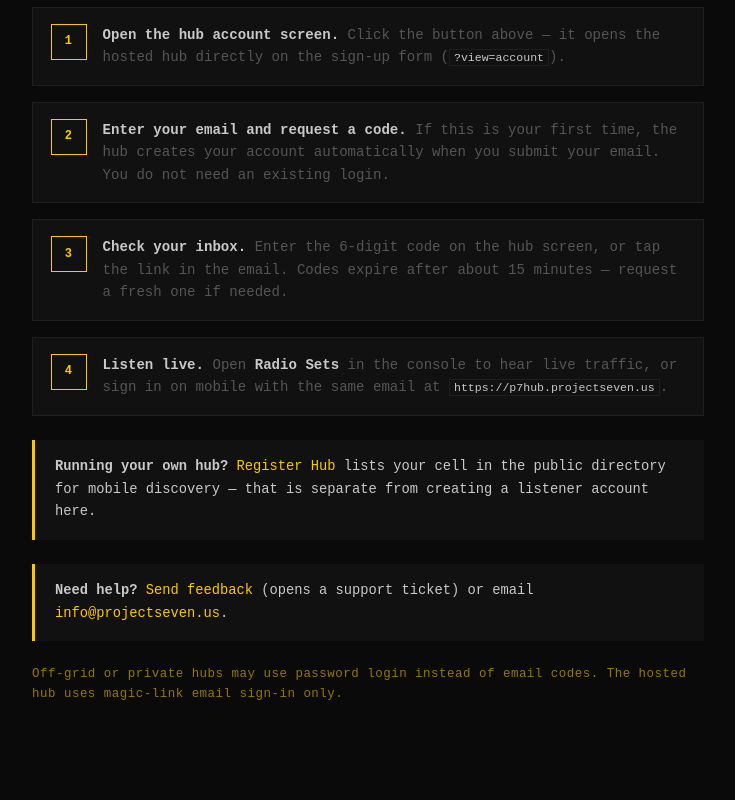
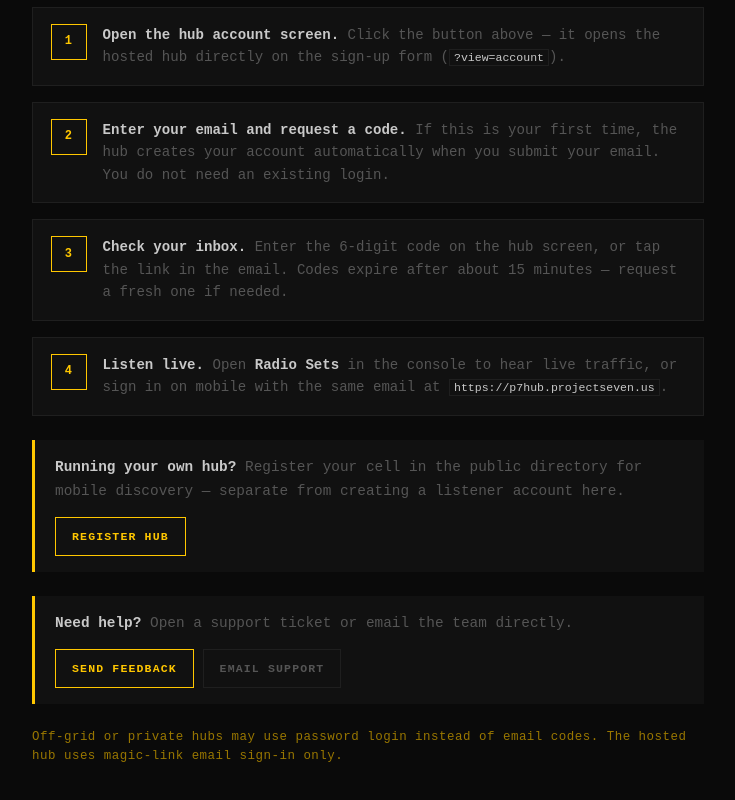
Before and after one commit to CptPlastic/signalforge.org, a plain HTML site: page join.html in a window 1280 px wide. Shown: the part 452-1252 px from the top of the page, without its empty margins (272-1007 px from the left). Drawn offline with Linux system fonts and the light colour scheme.

Commit message:
fix up the links

```diff
--- a/assets/site-base.css
+++ b/assets/site-base.css
@@ -9,3 +9,46 @@ body {
   min-height: 100vh;
   line-height: 1.6;
 }
+
+.callout-actions {
+  display: flex;
+  flex-wrap: wrap;
+  align-items: center;
+  gap: 0.55rem;
+  margin-top: 0.85rem;
+}
+
+a.btn-callout,
+a.btn-callout:visited {
+  display: inline-block;
+  padding: 0.55rem 1rem;
+  font-family: inherit;
+  font-size: 0.72rem;
+  font-weight: 700;
+  letter-spacing: 0.1em;
+  text-transform: uppercase;
+  text-decoration: none;
+  cursor: pointer;
+  border: 1px solid var(--border);
+  background: transparent;
+  color: var(--muted);
+  transition: border-color 0.15s, color 0.15s, background 0.15s;
+}
+
+a.btn-callout:hover {
+  border-color: var(--amber);
+  color: var(--text);
+  text-decoration: none;
+}
+
+a.btn-callout-accent,
+a.btn-callout-accent:visited {
+  border-color: var(--amber);
+  color: var(--amber);
+}
+
+a.btn-callout-accent:hover {
+  background: var(--amber);
+  color: var(--sf-btn-on-accent, #0a0a0a);
+  border-color: var(--amber);
+}
--- a/join.html
+++ b/join.html
@@ -22,8 +22,8 @@
   <script src="assets/site-nav.js" defer></script>
   <script src="assets/display-modes.js" defer></script>
   <style>
-    main a { color: var(--amber); text-decoration: none; }
-    main a:hover { text-decoration: underline; }
+    main a:not(.btn):not(.btn-callout) { color: var(--amber); text-decoration: none; }
+    main a:not(.btn):not(.btn-callout):hover { text-decoration: underline; }
     main {
       max-width: 720px;
       margin: 0 auto;
@@ -197,15 +197,18 @@
     </ol>
 
     <div class="callout">
-      <strong>Running your own hub?</strong>
-      <a href="register-hub.html">Register Hub</a> lists your cell in the public directory for
-      mobile discovery — that is separate from creating a listener account here.
+      <p style="margin-bottom:0;"><strong>Running your own hub?</strong> Register your cell in the public directory for mobile discovery — separate from creating a listener account here.</p>
+      <div class="callout-actions">
+        <a href="register-hub.html" class="btn-callout btn-callout-accent">Register hub</a>
+      </div>
     </div>
 
     <div class="callout">
-      <strong>Need help?</strong>
-      <a href="feedback.html">Send feedback</a> (opens a support ticket) or email
-      <a href="mailto:info@projectseven.us">info@projectseven.us</a>.
+      <p style="margin-bottom:0;"><strong>Need help?</strong> Open a support ticket or email the team directly.</p>
+      <div class="callout-actions">
+        <a href="feedback.html" class="btn-callout btn-callout-accent">Send feedback</a>
+        <a href="mailto:info@projectseven.us" class="btn-callout">Email support</a>
+      </div>
     </div>
 
     <p class="note">
```
Also changed, not shown: feedback.html (+7 -4 lines), index.html (+5 -3 lines), register-hub.html (+6 -4 lines).
